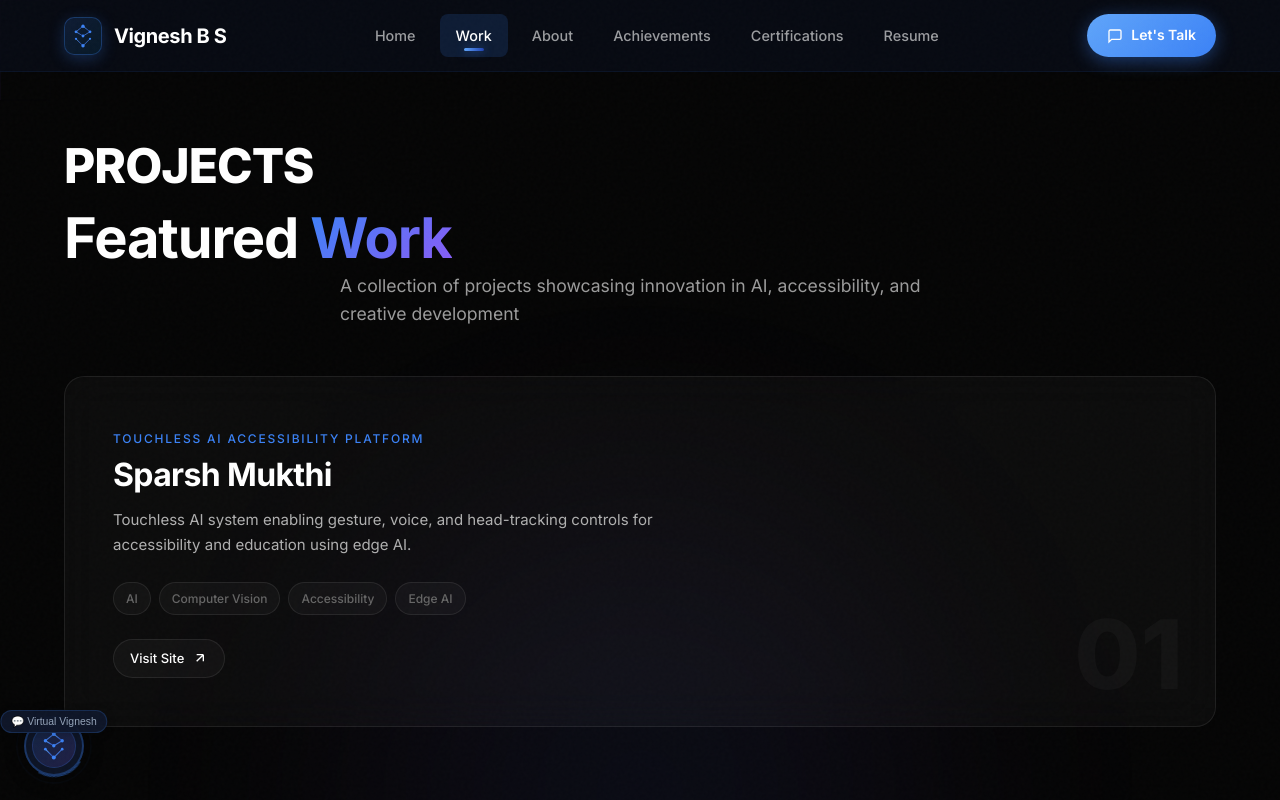
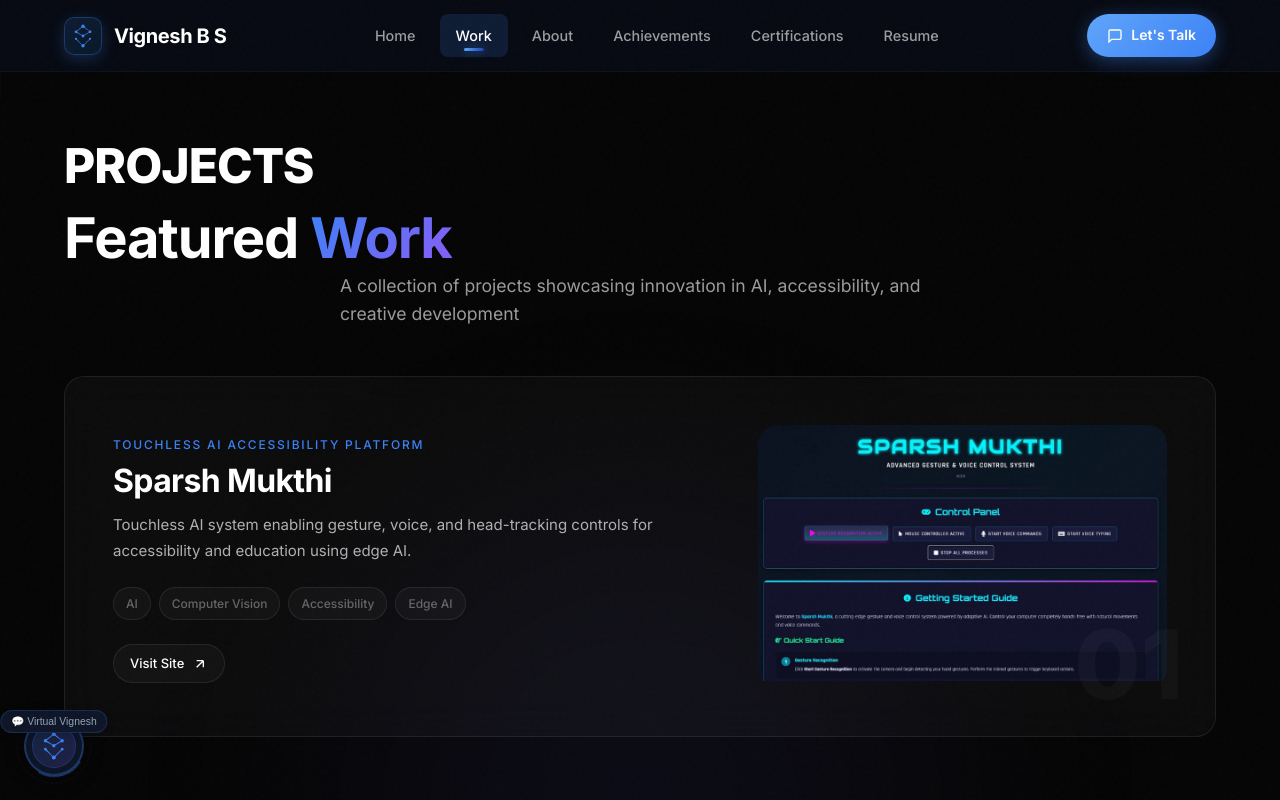
Before and after one commit to vigneshbs33/portfolio, a React (Vite) app: page /work in a window 1280 px wide. Shown: the top 800 px of the page. Built offline with nearby package versions, Linux system fonts and the light colour scheme.

Commit message:
feat: add project images for Sparsh Mukthi and GyanEdge

```diff
--- a/src/data/portfolio.js
+++ b/src/data/portfolio.js
@@ -56,7 +56,7 @@ export const projects = [
         description: "Touchless AI system enabling gesture, voice, and head-tracking controls for accessibility and education using edge AI.",
         link: "https://www.sparsh-mukthi.xyz/",
         github: null,
-        image: null,
+        image: "/assets/projects/sparsh_mukthi.png",
         tags: ["AI", "Computer Vision", "Accessibility", "Edge AI"],
         featured: true
     },
@@ -78,7 +78,7 @@ export const projects = [
         description: "Full-stack educational platform for NEET, JEE, NDA, and Olympiad coaching with modern UI, responsive design, and student management features.",
         link: "https://gyanedge.co/",
         github: null,
-        image: null,
+        image: "/assets/projects/gyanedge.png",
         tags: ["React", "Full Stack", "Education", "Web Development"],
         featured: true
     },
```
Also changed, not shown: public/assets/projects/sparsh_mukthi.png (added).
